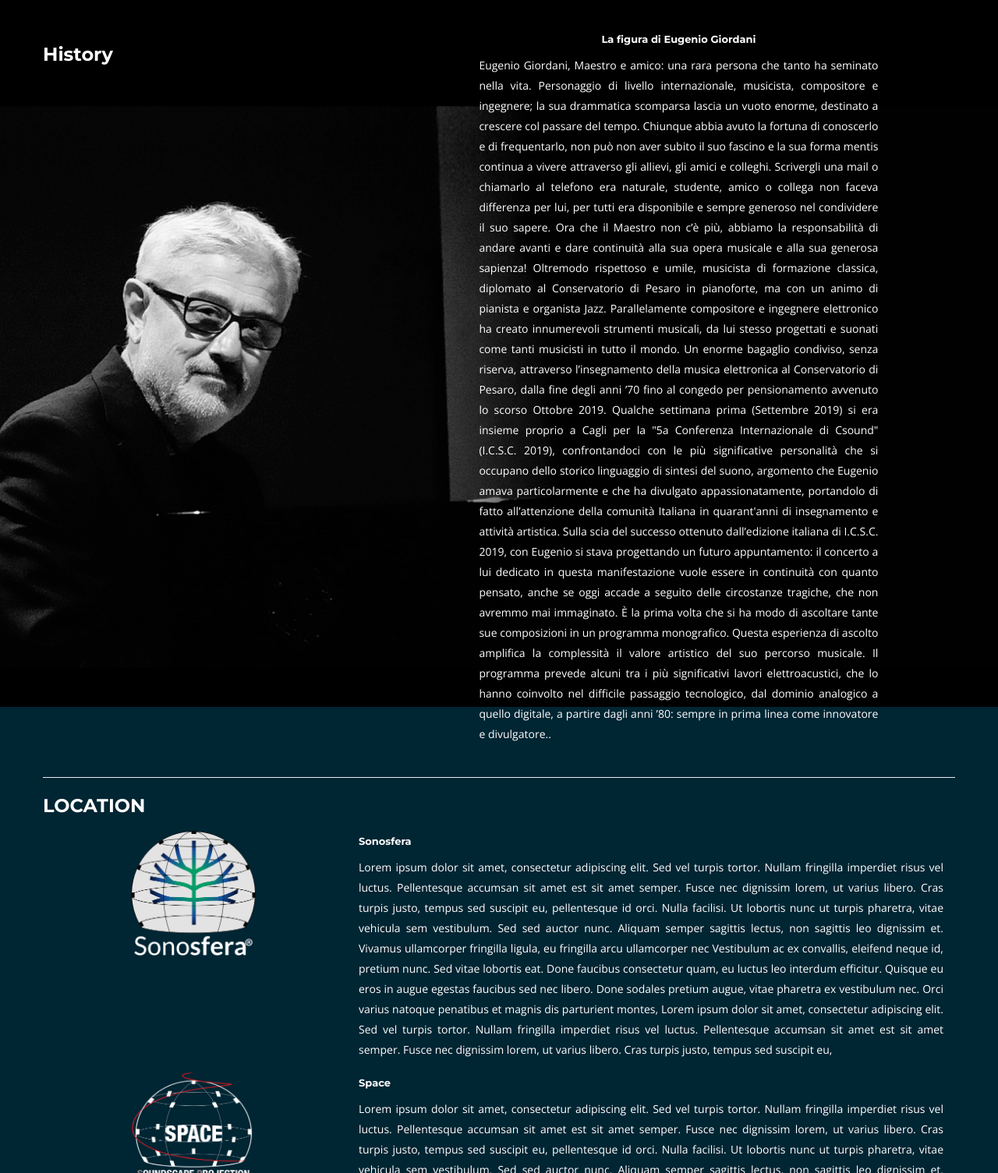
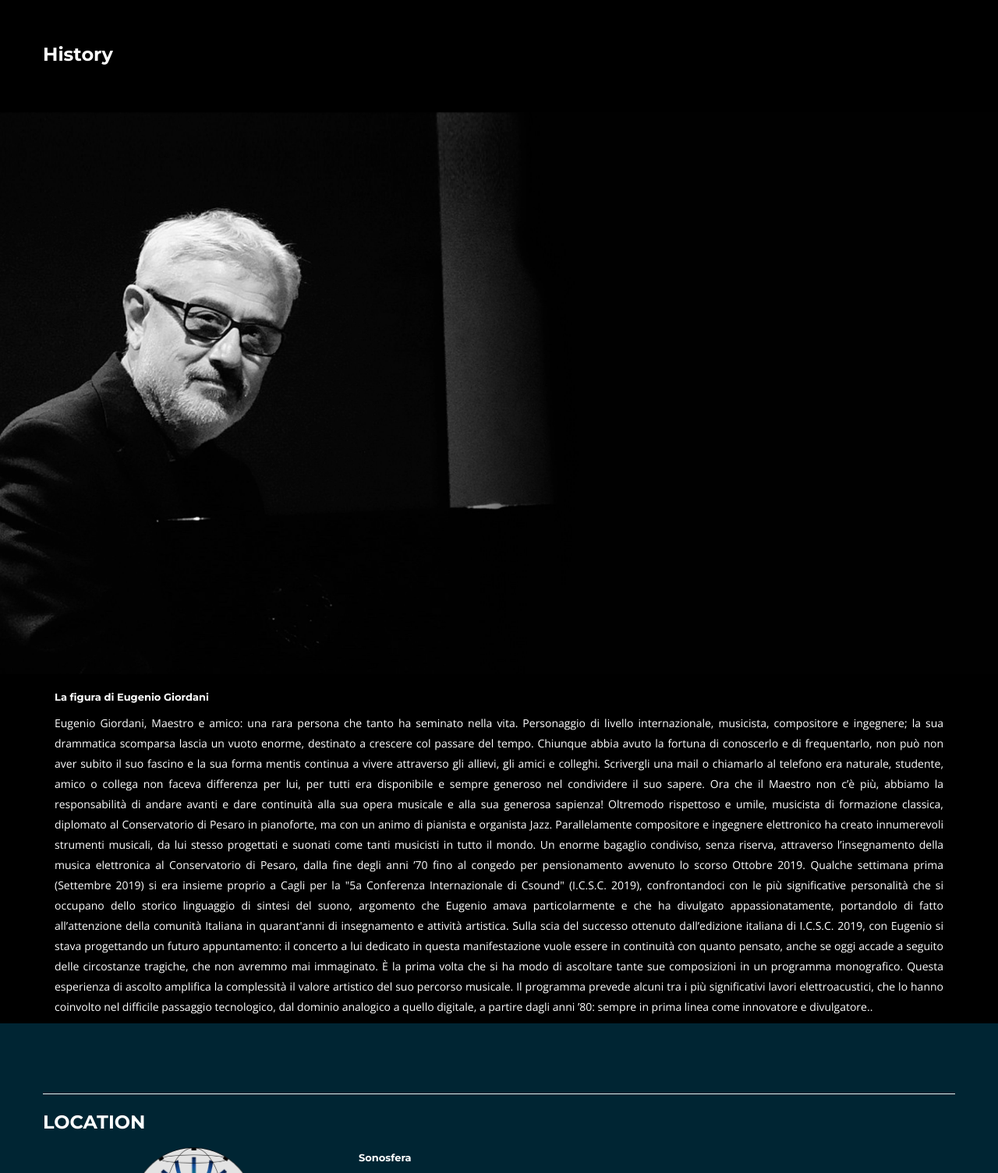
Before and after one commit to alessandropetrolati/isac-pesaro.github.io, a plain HTML site: page index.html in a window 1280 px wide. Shown: the part 1520-3025 px from the top of the page at 78% size. Drawn offline with nearby package versions, Linux system fonts and the light colour scheme; a script that the page names is missing.

Commit message:
update image Eugenio text right

```diff
--- a/index.html
+++ b/index.html
@@ -152,29 +152,10 @@
 
 
 
-<!-- <p><img src="img/Eugenio_Photo.jpg"/> </p>-->
+ <p><img src="img/Eugenio_Photo.jpg"/> </p>
 
- <div class="eugenio">
-   <img src="img/Eugenio_Photo.jpg" alt="Snow" style="width:100%;">
-<!--   <div class="bottom-left">Bottom Left</div>-->
-<!--   <div class="top-left">Top Left</div>-->
-<!--   <div class="top-right">Top Right</div>-->
-<!--   <div class="bottom-right">Bottom Right</div>-->
 
-   <div class="centered">
-       <h1><p class="ex4"> <font size="2">La figura di Eugenio Giordani </font></p></h1>
-       <p> <font size="2"></font></p>
-       <p style="text-align: justify;">
-       Eugenio Giordani, Maestro e amico: una rara persona che tanto ha seminato nella vita. Personaggio di livello internazionale, musicista, compositore e ingegnere; la sua drammatica scomparsa lascia un vuoto enorme, destinato a crescere col passare del tempo. Chiunque abbia avuto la fortuna di conoscerlo e di frequentarlo, non può non aver subito il suo fascino e la sua forma mentis continua a vivere attraverso gli allievi, gli amici e colleghi.
-      Scrivergli una mail o chiamarlo al telefono era naturale, studente, amico o collega non faceva differenza per lui, per tutti era disponibile e sempre generoso nel condividere il suo sapere.
-      Ora che il Maestro non c’è più,  abbiamo la responsabilità di andare avanti e dare continuità alla sua opera musicale e alla sua generosa sapienza!
 
-      Oltremodo rispettoso e umile, musicista di formazione classica, diplomato al Conservatorio di Pesaro in pianoforte, ma con un animo di pianista e organista Jazz. Parallelamente compositore e ingegnere elettronico ha creato innumerevoli strumenti musicali, da lui stesso progettati e suonati come tanti musicisti in tutto il mondo. Un enorme bagaglio condiviso, senza riserva, attraverso l’insegnamento della musica elettronica al Conservatorio di Pesaro, dalla fine degli anni ’70 fino al congedo per pensionamento avvenuto lo scorso Ottobre 2019.
-      Qualche settimana prima (Settembre 2019) si era insieme proprio a Cagli per la "5a Conferenza Internazionale di Csound" (I.C.S.C. 2019), confrontandoci con le più significative personalità che si occupano dello storico linguaggio di sintesi del suono, argomento che Eugenio amava particolarmente e che ha divulgato appassionatamente, portandolo di fatto all’attenzione della comunità Italiana in quarant'anni di insegnamento e attività artistica.
-
-      Sulla scia del successo ottenuto dall’edizione italiana di I.C.S.C. 2019, con Eugenio si stava progettando un futuro appuntamento: il concerto a lui dedicato in questa manifestazione vuole essere in continuità con quanto pensato, anche se oggi accade a seguito delle circostanze tragiche, che non avremmo mai immaginato.
-      È la prima volta che si ha modo di ascoltare tante sue composizioni in un programma monografico. Questa esperienza di ascolto amplifica la complessità il valore artistico del suo percorso musicale. Il programma prevede alcuni tra i più significativi lavori elettroacustici, che lo hanno coinvolto nel difficile passaggio tecnologico, dal dominio analogico a quello digitale, a partire dagli anni ’80: sempre in prima linea come innovatore e divulgatore.. </p></div>
- </div>
 
 
 
@@ -196,21 +177,21 @@
 
 
  <div class="col-sm-12">
-<!-- <h1><p class="ex4"> <font size="2">La figura di Eugenio Giordani </font></p></h1>-->
-<!-- <p> <font size="2"></font></p>-->
+ <h1><p class="ex4"> <font size="2">La figura di Eugenio Giordani </font></p></h1>
+ <p> <font size="2"></font></p>
 
 
 
-<!-- <p style="text-align: justify;">-->
-<!-- Eugenio Giordani, Maestro e amico: una rara persona che tanto ha seminato nella vita. Personaggio di livello internazionale, musicista, compositore e ingegnere; la sua drammatica scomparsa lascia un vuoto enorme, destinato a crescere col passare del tempo. Chiunque abbia avuto la fortuna di conoscerlo e di frequentarlo, non può non aver subito il suo fascino e la sua forma mentis continua a vivere attraverso gli allievi, gli amici e colleghi.-->
-<!--Scrivergli una mail o chiamarlo al telefono era naturale, studente, amico o collega non faceva differenza per lui, per tutti era disponibile e sempre generoso nel condividere il suo sapere.-->
-<!--Ora che il Maestro non c’è più,  abbiamo la responsabilità di andare avanti e dare continuità alla sua opera musicale e alla sua generosa sapienza!-->
-<!---->
-<!--Oltremodo rispettoso e umile, musicista di formazione classica, diplomato al Conservatorio di Pesaro in pianoforte, ma con un animo di pianista e organista Jazz. Parallelamente compositore e ingegnere elettronico ha creato innumerevoli strumenti musicali, da lui stesso progettati e suonati come tanti musicisti in tutto il mondo. Un enorme bagaglio condiviso, senza riserva, attraverso l’insegnamento della musica elettronica al Conservatorio di Pesaro, dalla fine degli anni ’70 fino al congedo per pensionamento avvenuto lo scorso Ottobre 2019.-->
-<!--Qualche settimana prima (Settembre 2019) si era insieme proprio a Cagli per la "5a Conferenza Internazionale di Csound" (I.C.S.C. 2019), confrontandoci con le più significative personalità che si occupano dello storico linguaggio di sintesi del suono, argomento che Eugenio amava particolarmente e che ha divulgato appassionatamente, portandolo di fatto all’attenzione della comunità Italiana in quarant'anni di insegnamento e attività artistica.-->
-<!---->
-<!--Sulla scia del successo ottenuto dall’edizione italiana di I.C.S.C. 2019, con Eugenio si stava progettando un futuro appuntamento: il concerto a lui dedicato in questa manifestazione vuole essere in continuità con quanto pensato, anche se oggi accade a seguito delle circostanze tragiche, che non avremmo mai immaginato.-->
-<!--È la prima volta che si ha modo di ascoltare tante sue composizioni in un programma monografico. Questa esperienza di ascolto amplifica la complessità il valore artistico del suo percorso musicale. Il programma prevede alcuni tra i più significativi lavori elettroacustici, che lo hanno coinvolto nel difficile passaggio tecnologico, dal dominio analogico a quello digitale, a partire dagli anni ’80: sempre in prima linea come innovatore e divulgatore.. </p>-->
+ <p style="text-align: justify;">
+ Eugenio Giordani, Maestro e amico: una rara persona che tanto ha seminato nella vita. Personaggio di livello internazionale, musicista, compositore e ingegnere; la sua drammatica scomparsa lascia un vuoto enorme, destinato a crescere col passare del tempo. Chiunque abbia avuto la fortuna di conoscerlo e di frequentarlo, non può non aver subito il suo fascino e la sua forma mentis continua a vivere attraverso gli allievi, gli amici e colleghi.
+Scrivergli una mail o chiamarlo al telefono era naturale, studente, amico o collega non faceva differenza per lui, per tutti era disponibile e sempre generoso nel condividere il suo sapere.
+Ora che il Maestro non c’è più,  abbiamo la responsabilità di andare avanti e dare continuità alla sua opera musicale e alla sua generosa sapienza!
+
+Oltremodo rispettoso e umile, musicista di formazione classica, diplomato al Conservatorio di Pesaro in pianoforte, ma con un animo di pianista e organista Jazz. Parallelamente compositore e ingegnere elettronico ha creato innumerevoli strumenti musicali, da lui stesso progettati e suonati come tanti musicisti in tutto il mondo. Un enorme bagaglio condiviso, senza riserva, attraverso l’insegnamento della musica elettronica al Conservatorio di Pesaro, dalla fine degli anni ’70 fino al congedo per pensionamento avvenuto lo scorso Ottobre 2019.
+Qualche settimana prima (Settembre 2019) si era insieme proprio a Cagli per la "5a Conferenza Internazionale di Csound" (I.C.S.C. 2019), confrontandoci con le più significative personalità che si occupano dello storico linguaggio di sintesi del suono, argomento che Eugenio amava particolarmente e che ha divulgato appassionatamente, portandolo di fatto all’attenzione della comunità Italiana in quarant'anni di insegnamento e attività artistica.
+
+Sulla scia del successo ottenuto dall’edizione italiana di I.C.S.C. 2019, con Eugenio si stava progettando un futuro appuntamento: il concerto a lui dedicato in questa manifestazione vuole essere in continuità con quanto pensato, anche se oggi accade a seguito delle circostanze tragiche, che non avremmo mai immaginato.
+È la prima volta che si ha modo di ascoltare tante sue composizioni in un programma monografico. Questa esperienza di ascolto amplifica la complessità il valore artistico del suo percorso musicale. Il programma prevede alcuni tra i più significativi lavori elettroacustici, che lo hanno coinvolto nel difficile passaggio tecnologico, dal dominio analogico a quello digitale, a partire dagli anni ’80: sempre in prima linea come innovatore e divulgatore.. </p>
  </div>
 
 </div>
```
Also changed, not shown: 2 other files.
